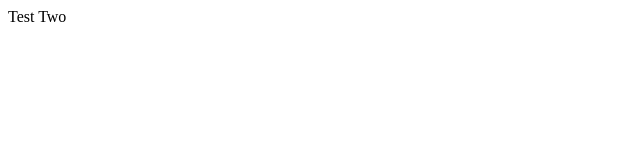
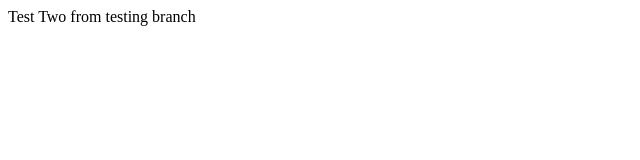
Before and after one commit to dmmejia2/BranchMergeTest, a plain HTML site: page index.html in a window 1280 px wide. Shown: the whole page, without its empty margins (0-640 px from the left). Drawn offline with Linux system fonts and the light colour scheme.

Commit message:
update to index.html

```diff
--- a/index.html
+++ b/index.html
@@ -3,5 +3,5 @@
 
 </head>
 <body>
-    Test Two
+    Test Two from testing branch
 </body>
```
